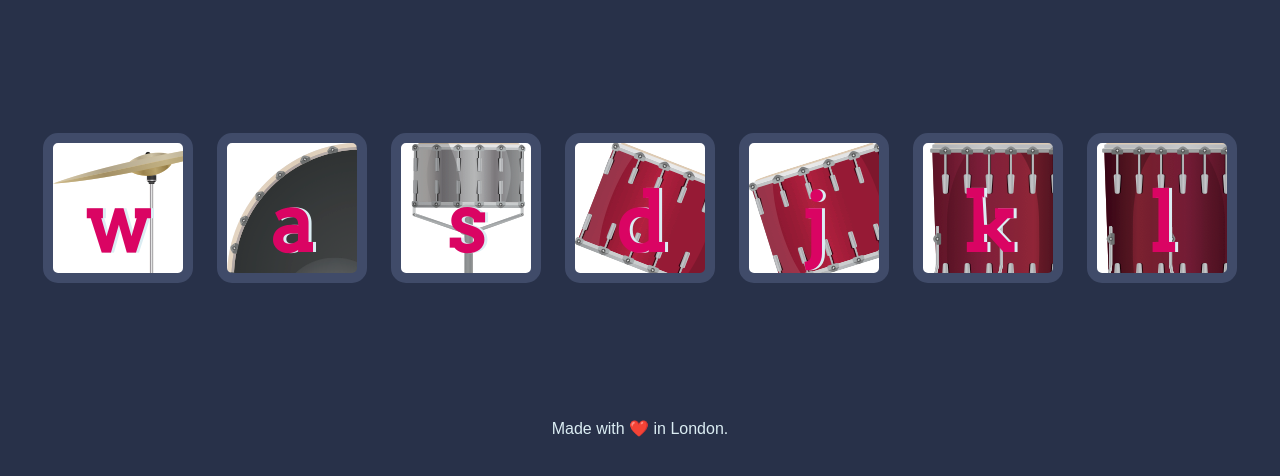
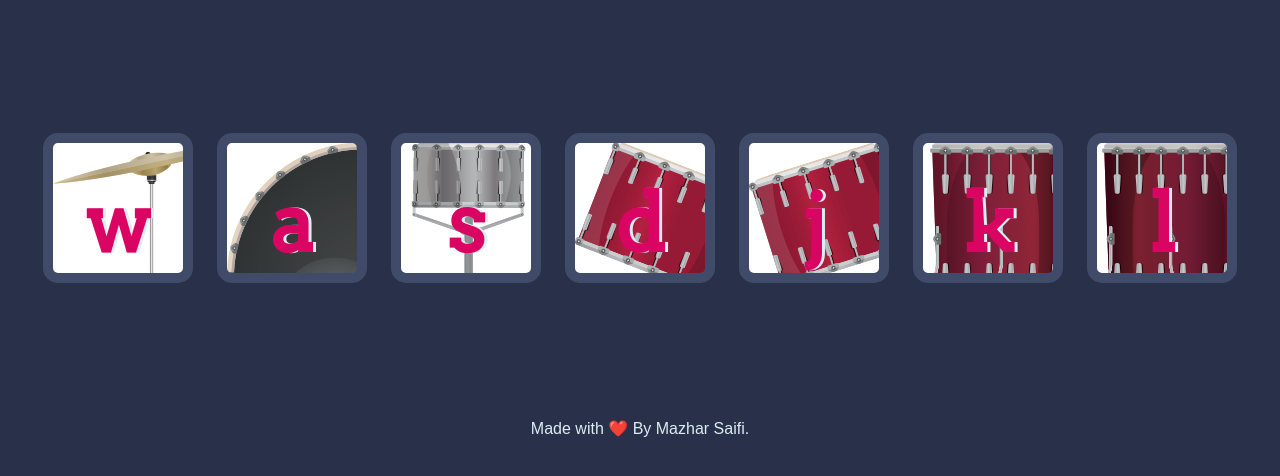
Before and after one commit to twister904/Drum_kit, a plain HTML site: page index.html in a window 1280 px wide. Shown: the part 156-632 px from the top of the page. Drawn offline with Linux system fonts and the light colour scheme.

Commit message:
Update index.html
footer update

```diff
--- a/index.html
+++ b/index.html
@@ -23,7 +23,7 @@
 
 
   <footer>
-    Made with ❤️ in London.
+    Made with ❤️ By Mazhar Saifi.
   </footer>
   <script src="index.js"></script>
 </body>
```
